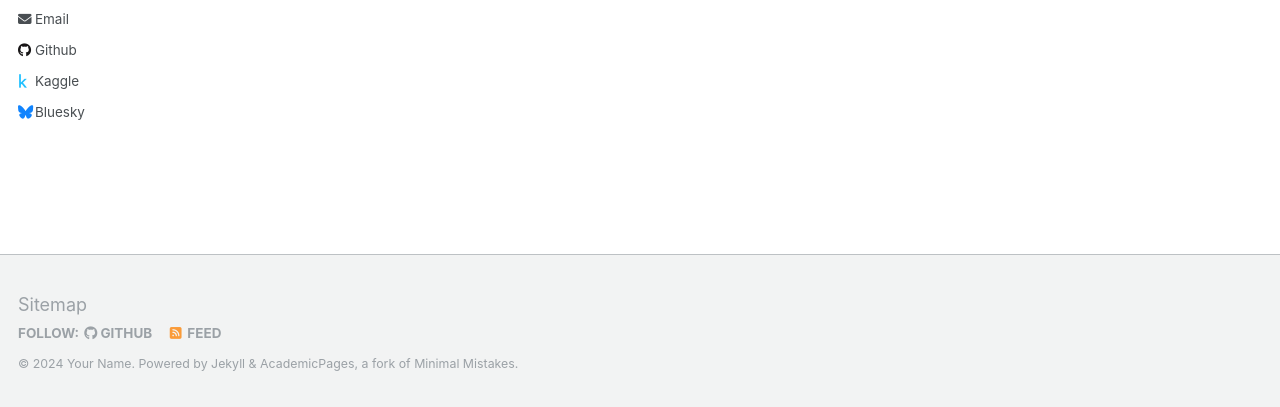
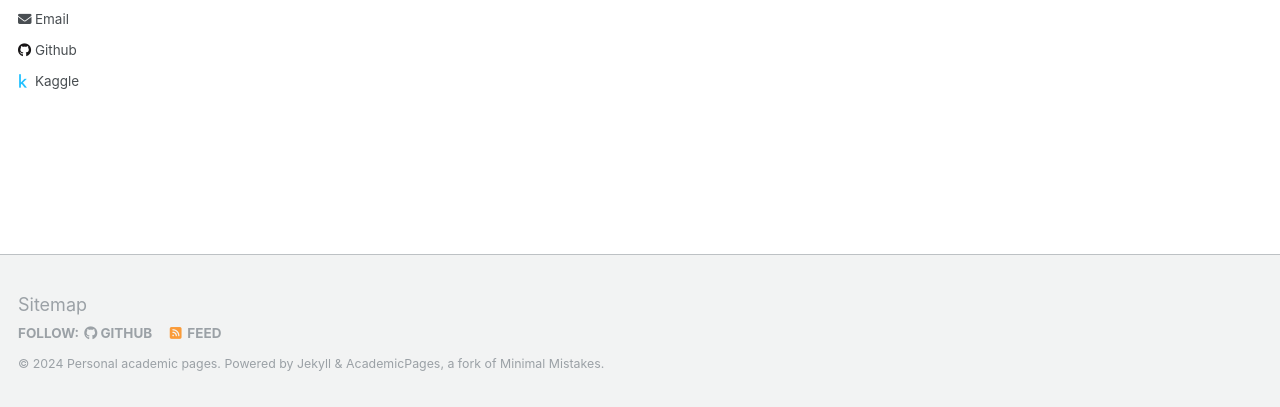
Before and after one commit to Stupid1Fish/Academic-Pages, a Jekyll site: the page built from _pages/about.md, in a window 1280 px wide. Shown: the part 490-897 px from the top of the page. Built offline with Jekyll 4.4.1, drawn with Linux system fonts in a browser that asks for light colours.

Commit message:
Update _config.yml

```diff
--- a/_config.yml
+++ b/_config.yml
@@ -10,10 +10,10 @@
 locale                   : "en-US"
 title                    : "Personal academic pages"
 title_separator          : "-"
-name                     : &name "Your Name"
-description              : &description "personal description"
+name                     : # &name "Your Name"
+description              : # &description "personal description"
 url                      : 'https://stupid1fish.github.io' # the base hostname & protocol for your site e.g. "https://mmistakes.github.io"
-baseurl                  : "" # the subpath of your site, e.g. "/blog"
+baseurl                  : # the subpath of your site, e.g. "/blog"
 repository               : "Stupid1Fish/Stupid1Fish.github.io"
 
 # Site Author - The following control what appear as part of the author content on the side bar.
@@ -44,11 +44,11 @@ author:
   codepen          : # Username
   dribbble         : # Username
   github           : "https://github.com/Stupid1Fish"
-  kaggle           : "fish123"
+  kaggle           : "https://www.kaggle.com/fish321"
   stackoverflow    : # User number or user number and name (i.e., use "1" or "1/jeff-atwood")
 
   # Social media
-  bluesky          : "bsky.app" # Replace this with you Bluesky username
+  bluesky          : # "bsky.app" # Replace this with you Bluesky username
   facebook         : # Username
   flickr           : # Username
   foursquare       : # Username
```
